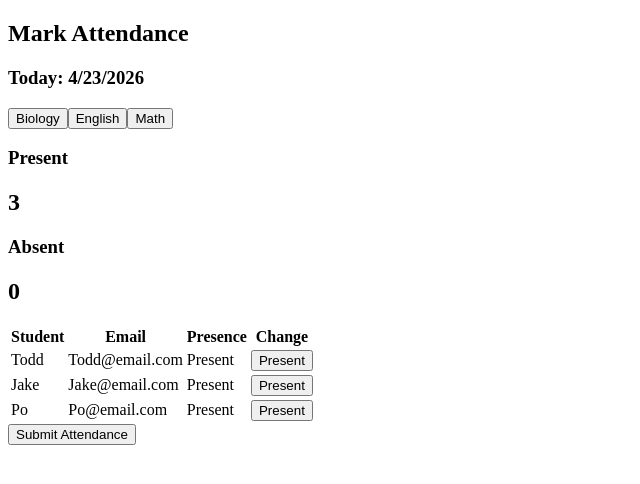
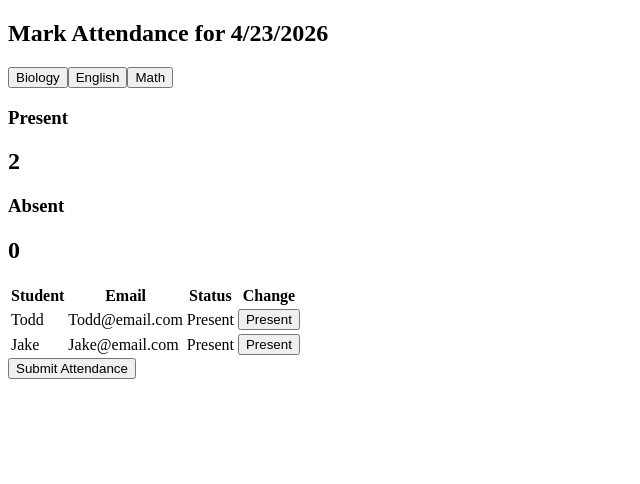
Before and after one commit to napadronga/attendance_tracker, a React (Vite) app in the folder client/: page /teacher/mark in a window 1280 px wide. Shown: the top 484 px of the page, without its empty margins (0-640 px from the left). Built offline with nearby package versions, Linux system fonts and the light colour scheme.

Commit message:
UpdatedSrcFiles For Css

```diff
--- a/client/src/components/Navbar.css
+++ /dev/null
@@ -1,31 +0,0 @@
-.navbar {
-  background: #2C3947;
-  display: flex;
-  align-items: center;
-  justify-content: space-between;
-  padding: 20px;
-}
-
-nav ul {
-  display: flex;
-  list-style: none;
-}
-
-nav a {
-  padding: 6px 12px;
-  border-radius: var(--radius-md);
-  font-size: 14px;
-  color: var(--text-secondary);
-  text-decoration: none;
-  transition: background 0.12s, color 0.12s;
-}
-
-nav a:hover {
-  background: lightslategray;
-  color: black;
-}
-
-.user {
-  display: flex;
-  gap: 10px;
-}
--- a/client/src/components/Navbar.jsx
+++ b/client/src/components/Navbar.jsx
@@ -1,10 +1,10 @@
 import { Link } from 'react-router-dom';
-import './Navbar.css';
+import { BrowserRouter, Routes, Route, Navigate } from 'react-router-dom';
 
 function NavBar({ user, logOut }) {
     return (
     <header className="navbar">
-        <h3>Attendance</h3>
+        <h2>Attendance App</h2>
         <nav>
         {user.role === 'teacher' ? (
             <ul>
@@ -14,15 +14,15 @@ function NavBar({ user, logOut }) {
             </ul>
         ) : (
             <ul>
-            <li><Link to="/student/overview">My Attendance</Link></li>
-            <li><Link to="/student/attendance">Attendance</Link></li>
+            <li><Link to="/student/overview">Attendance</Link></li>
+            <li><Link to="/student/attendance">Abscences</Link></li>
             </ul>
         )}
         </nav>
 
         <div className="user">
-        <h3>{user.name}</h3>
-        <button onClick={logOut}>LogOut</button>
+            <h3>{user.name}</h3>
+            <button onClick={logOut}>LogOut</button>
         </div>
     </header>
     );
--- a/client/src/pages/StudentAttendance.jsx
+++ b/client/src/pages/StudentAttendance.jsx
@@ -40,7 +40,6 @@ function StudentAttendance(){
     return (
         <div>
             <h2>Your Absences</h2>
-            <h3>View your absences</h3>
 
             <div>
                 {CLASSES.map(c => (
@@ -71,7 +70,6 @@ function StudentAttendance(){
 
             {excuseId && (
                 <div className="excuseForm">
-                    <h3>Add Excuse</h3>
                     <form onSubmit={handleExcuseSubmit}>
                         <label>Excuse</label>
                             <input
--- a/client/src/pages/StudentOverview.jsx
+++ b/client/src/pages/StudentOverview.jsx
@@ -19,8 +19,7 @@ function StudentOverview(){
 
     return(
         <div>
-            <h2>Attendance</h2>
-            <h3>Overview of your classes</h3>
+            <h2>Overview of {activeClass.name}</h2>
 
             <div>
                 {CLASSES.map(c => (
@@ -31,7 +30,7 @@ function StudentOverview(){
             <div className="classStats">
                 <div>
                     <h3>Attendance Rate</h3>
-                    <h2>{attendancePct.toFixed(1)}%</h2>
+                    <h2>{attendancePct.toFixed(0)}%</h2>
                 </div>
                 <div>
                     <h3>Classes Attended</h3>
--- a/client/src/pages/TeacherHistory.jsx
+++ b/client/src/pages/TeacherHistory.jsx
@@ -1,16 +1,34 @@
 import { useState } from 'react';
 
-const CLASSES = ['Biology', 'English', 'Math'];
-const STUDENTS = [
-    {id: 1, name: 'Todd', attendancePct: 35, absences: 15, status: true},
-    {id: 2, name: 'Jake', attendancePct: 68, absences: 7, status: true},
-    {id: 3, name: 'Po', attendancePct: 89, absences: 3, status: true}
-];
-const PAST_CLASSES = [
-    {date: '01-23-2026', present: 15, absent: 5},
-    {date: '01-27-2026', present: 10, absent: 10},
-    {date: '01-29-2026', present: 17, absent: 3}
-];
+const CLASSES = [
+    {id: 1, name: 'Biology',
+        students: [
+            {id: 1, name: 'Todd', email: 'Todd@email.com', attendancePct: 35, absences: 15},
+            {id: 2, name: 'Jake', email: 'Jake@email.com', attendancePct: 68, absences: 7}
+    ],
+        history: [
+                {date: '01-23-2026', present: 15, absent: 5},
+                {date: '01-27-2026', present: 10, absent: 10}
+    ]},
+    {id: 2, name: 'English',
+        students: [
+            {id: 1, name: 'Po', email: 'Po@email.com', attendancePct: 89, absences: 3},
+            {id: 2, name: 'Sarah', email: 'Sarah@email.com', attendancePct: 92, absences: 2}
+    ],
+        history: [
+            {date: '05-21-2026', present: 18, absent: 2},
+            {date: '07-22-2026', present: 19, absent: 1}
+    ]},
+    {id: 3, name: 'Math',
+        students: [
+            {id: 1, name: 'Mick', email: 'Mick@email.com', attendancePct: 45, absences: 13},
+            {id: 2, name: 'Alex', email: 'Alex@email.com', attendancePct: 78, absences: 5}
+    ],
+        history: [
+            {date: '02-5-2026', present: 5, absent: 15},
+            {date: '03-2-2026', present: 11, absent: 9}
+    ]}
+]
 
 async function fetchHistory(classId){
     // FINISH THIS, /api/teacher/classes/{classId}/history
@@ -34,7 +52,12 @@ async function saveSession(classId, date, records){
 function TeacherHistory(){
     const [activeClass, setActiveClass] = useState(CLASSES[0]);
     const [edit, setEdit] = useState(null);
-    const [students, setStudents] = useState(STUDENTS);
+    const [students, setStudents] = useState(CLASSES[0].students.map(s => ({...s, status: true})));
+
+    function handleClassChange(c){
+        setActiveClass(c);
+        setStudents(c.students.map(s => ({...s, status:true})));
+    }
 
     function toggle(id){
         setStudents(students.map(s => {
@@ -60,7 +83,7 @@ function TeacherHistory(){
 
             <div>
                 {CLASSES.map(c => (
-                    <button key={c} onClick={() => setActiveClass(c)}>{c}</button>
+                    <button key={c.id} className="classTabs" onClick={() => handleClassChange(c)}>{c.name}</button>
                 ))}
             </div>
 
@@ -75,7 +98,7 @@ function TeacherHistory(){
                     </tr>
                 </thead>
                 <tbody>
-                    {PAST_CLASSES.map((d, index) => (
+                    {activeClass.history.map((d, index) => (
                         <tr key={index}>
                             <td>{d.date}</td>
                             <td>{d.present}</td>
@@ -89,7 +112,7 @@ function TeacherHistory(){
 
             {edit && (
                 <div className="editHistory">
-                    <h3>Edit {edit.date}</h3>
+                    <h3>Editing {edit.date}</h3>
                     <table>
                         <thead>
                             <tr>
@@ -112,7 +135,7 @@ function TeacherHistory(){
                             ))}
                         </tbody>
                     </table>
-                    <div>
+                    <div className="editButtons">
                         <button onClick={() => setEdit(null)}>Cancel</button>
                         <button onClick={handleSave}>Save</button>
                     </div>
--- a/client/src/pages/TeacherMark.jsx
+++ b/client/src/pages/TeacherMark.jsx
@@ -1,11 +1,19 @@
 import { useState } from 'react';
 
-const CLASSES = ['Biology', 'English', 'Math'];
-const STUDENTS = [
-    {id: 1, name: 'Todd', attendance: 35, absences: 15, email: "Todd@email.com", status: true},
-    {id: 2, name: 'Jake', attendance: 68, absences: 7, email: "Jake@email.com", status: true},
-    {id: 3, name: 'Po', attendance: 89, absences: 3, email: "Po@email.com", status: true}
-];
+const CLASSES = [
+    {id: 1, name: 'Biology', students: [
+        {id: 1, name: 'Todd', email: 'Todd@email.com', attendancePct: 35, absences: 15},
+        {id: 2, name: 'Jake', email: 'Jake@email.com', attendancePct: 68, absences: 7}
+    ]},
+    {id: 2, name: 'English', students: [
+        {id: 1, name: 'Po', email: 'Po@email.com', attendancePct: 89, absences: 3},
+        {id: 2, name: 'Sarah', email: 'Sarah@email.com', attendancePct: 92, absences: 2}
+    ]},
+    {id: 3, name: 'Math', students: [
+        {id: 1, name: 'Mick', email: 'Mick@email.com', attendancePct: 45, absences: 13},
+        {id: 2, name: 'Alex', email: 'Alex@email.com', attendancePct: 78, absences: 5}
+    ]}
+]
 
 async function fetchStudents(classId){
     // FINISH THIS, /api/teacher/classes/{classId}/students
@@ -22,7 +30,7 @@ async function submitAttendance(classId, date, records){
 
 function TeacherMark(){
     const [activeClass, setActiveClass] = useState(CLASSES[0]);
-    const [students, setStudents] = useState(STUDENTS);
+    const [students, setStudents] = useState(CLASSES[0].students.map(s => ({...s, status: true})));
 
     // Check for id from button and toggle it between absent or present
     function toggle(id){
@@ -32,6 +40,12 @@ function TeacherMark(){
             }
             return s;
         }))
+    }
+
+    // Have to do this because each student has a status mode
+    function handleClassChange(c){
+        setActiveClass(c);
+        setStudents(c.students.map(s => ({...s, status: true})));
     }
 
     let present=0;
@@ -54,20 +68,23 @@ function TeacherMark(){
 
     return (
         <div>
-            <h2>Mark Attendance</h2>
-            <h3>Today: {new Date().toLocaleDateString()}</h3>
+            <h2>Mark Attendance for {new Date().toLocaleDateString()}</h2>
 
             <div>
                 {CLASSES.map(c => (
-                    <button key={c} onClick={() => setActiveClass(c)}>{c}</button>
+                    <button key={c.id} className="classTabs" onClick={() => handleClassChange(c)}>{c.name}</button>
                 ))}
             </div>
 
-            <div className="presentCount">
-                <h3>Present</h3>
-                <h2>{present}</h2>
-                <h3>Absent</h3>
-                <h2>{absent}</h2>
+            <div className="classStats">
+                <div>
+                    <h3>Present</h3>
+                    <h2>{present}</h2>
+                </div>
+                <div>
+                    <h3>Absent</h3>
+                    <h2>{absent}</h2>
+                </div>
             </div>
 
             <div className="studentTable">
@@ -77,7 +94,7 @@ function TeacherMark(){
                             <tr>
                                 <th>Student</th>
                                 <th>Email</th>
-                                <th>Presence</th>
+                                <th>Status</th>
                                 <th>Change</th>
                             </tr>
                         </thead>
@@ -96,7 +113,7 @@ function TeacherMark(){
                             ))}
                         </tbody>
                     </table>
-                    <button type="submit">Submit Attendance</button>
+                    <button className="submitAttendance" type="submit">Submit Attendance</button>
                 </form>
             </div>
         </div>
--- a/client/src/pages/TeacherOverview.jsx
+++ b/client/src/pages/TeacherOverview.jsx
@@ -2,23 +2,18 @@ import { useState } from 'react';
 
 const CLASSES = [
     {id: 1, name: 'Biology', students: [
-        {id: 1, name: 'Todd', attendancePct: 35, absences: 15},
-        {id: 2, name: 'Jake', attendancePct: 68, absences: 7}
+        {id: 1, name: 'Todd', email: 'Todd@email.com', attendancePct: 35, absences: 15},
+        {id: 2, name: 'Jake', email: 'Jake@email.com', attendancePct: 68, absences: 7}
     ]},
     {id: 2, name: 'English', students: [
-        {id: 1, name: 'Po', attendancePct: 89, absences: 3},
-        {id: 2, name: 'Sarah', attendancePct: 92, absences: 2}
+        {id: 1, name: 'Po', email: 'Po@email.com', attendancePct: 89, absences: 3},
+        {id: 2, name: 'Sarah', email: 'Sarah@email.com', attendancePct: 92, absences: 2}
     ]},
     {id: 3, name: 'Math', students: [
-        {id: 1, name: 'Mick', attendancePct: 45, absences: 13},
-        {id: 2, name: 'Alex', attendancePct: 78, absences: 5}
+        {id: 1, name: 'Mick', email: 'Mick@email.com', attendancePct: 45, absences: 13},
+        {id: 2, name: 'Alex', email: 'Alex@email.com', attendancePct: 78, absences: 5}
     ]}
 ]
-const STUDENTS = [
-    {id: 1, name: 'Todd', attendancePct: 35, absences: 15, email: "Todd@email.com"},
-    {id: 2, name: 'Jake', attendancePct: 68, absences: 7, email: "Jake@email.com"},
-    {id: 3, name: 'Po', attendancePct: 89, absences: 3, email: "Po@email.com"}
-];
 
 async function fetchClasses(teacherId){
     // FINISH THIS, /api/teacher/classes?teacherId={teacherId}
@@ -47,8 +42,7 @@ function TeacherOverview(){
 
     return(
         <div>
-            <h2>Class Overview</h2>
-            <h3>Attendance for your classes</h3>
+            <h2>Overview for {activeClass.name}</h2>
 
             <div>
                 {CLASSES.map(c => (
@@ -56,12 +50,12 @@ function TeacherOverview(){
                 ))}
             </div>
 
-            <div className="clasStats">
-                <div className="avgAttendance">
+            <div className="classStats">
+                <div>
                     <h3>Average Attendance</h3>
-                    <h2>{avgAttendance}%</h2>
+                    <h2>{avgAttendance.toFixed(0)}%</h2>
                 </div>
-                <div className="totalStudents">
+                <div>
                     <h3>Total Students</h3>
                     <h2>{activeClass.students.length}</h2>
                 </div>
```
Also changed, not shown: client/src/pages/Login.jsx (+9 -7 lines).
